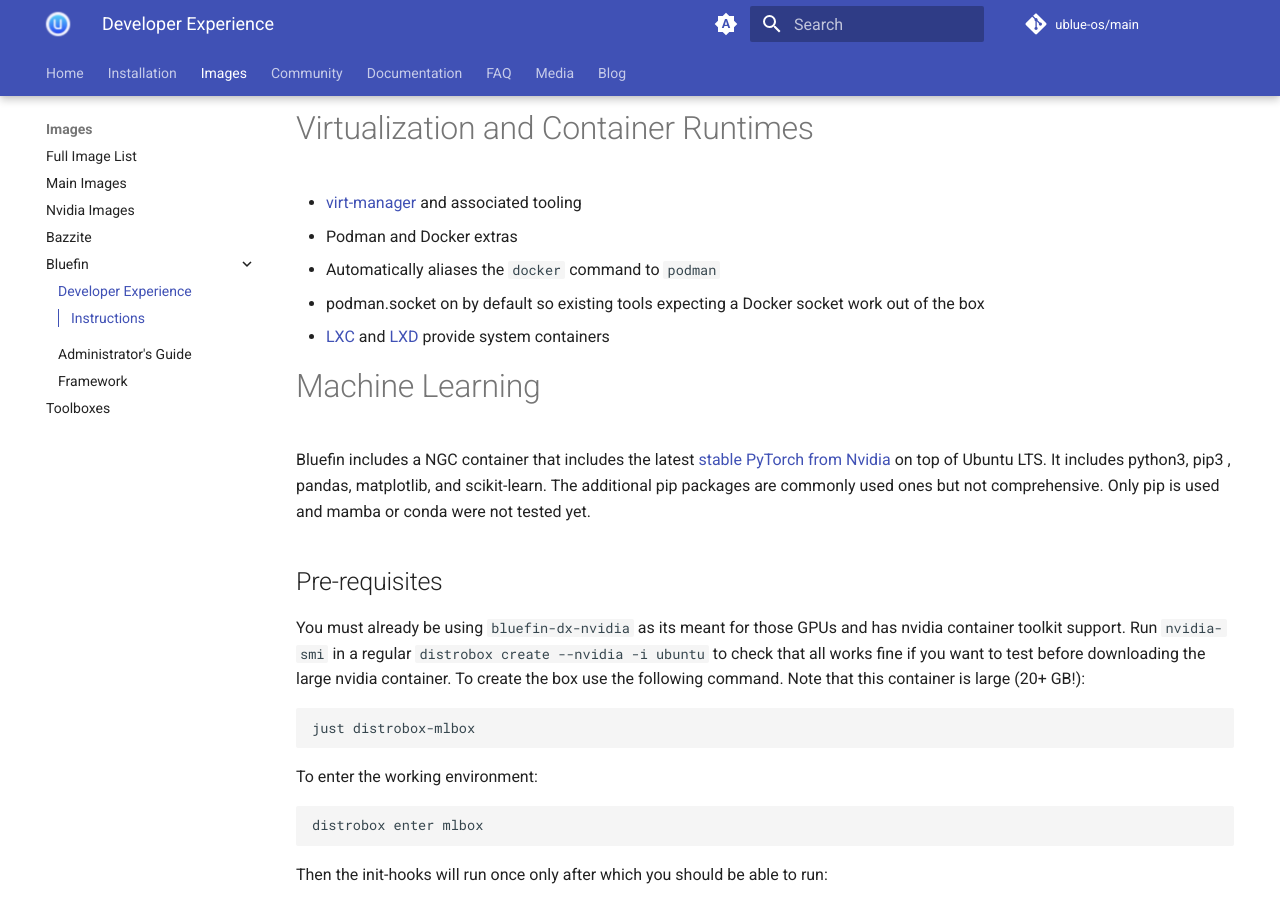
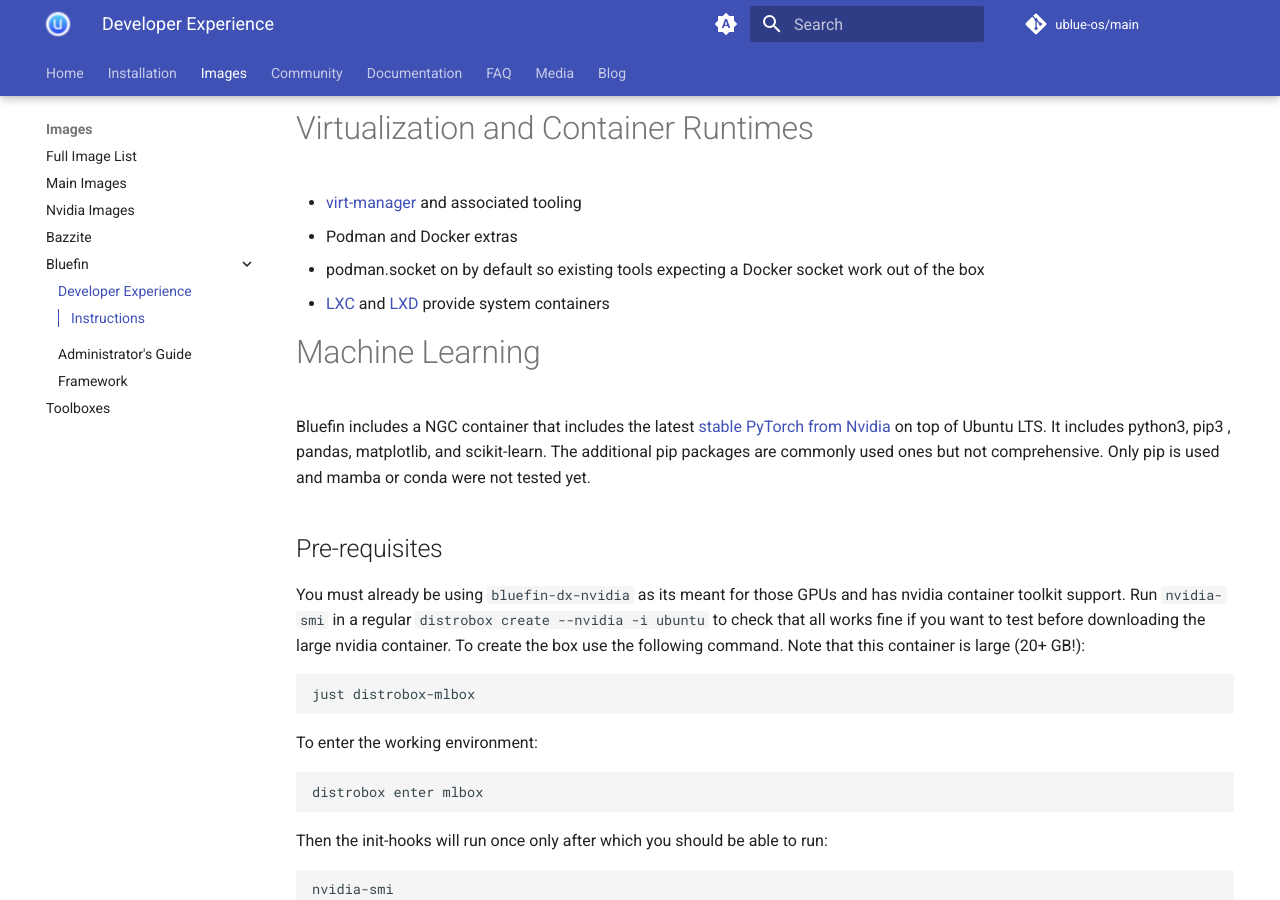
Before and after one commit to ublue-os/website, an MkDocs documentation site: the page built from docs/images/bluefin/developer-experience.md, in a window 1280 px wide and 900 px high, scrolled down 2232 px. Built offline with MkDocs 1.6.1 and Material for MkDocs 9.7.7, drawn with Linux system fonts in a browser that asks for light colours; comment, search, counter and statistics services are not loaded.

Commit message:
fix: remove docker-podman mention
We're not shipping this any more

```diff
--- a/docs/images/bluefin/developer-experience.md
+++ b/docs/images/bluefin/developer-experience.md
@@ -65,7 +65,6 @@ Nix-powered Development Experience powered by [Devbox](https://www.jetpack.io/de
 
 - [virt-manager](https://virt-manager.org/) and associated tooling
 - Podman and Docker extras
-  - Automatically aliases the `docker` command to `podman`
   - podman.socket on by default so existing tools expecting a Docker socket work out of the box
 - [LXC](https://linuxcontainers.org/) and [LXD](https://ubuntu.com/lxd) provide system containers
 
```
